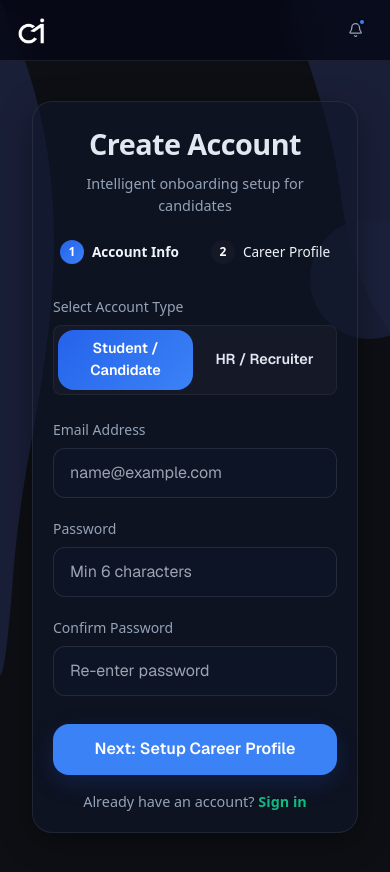
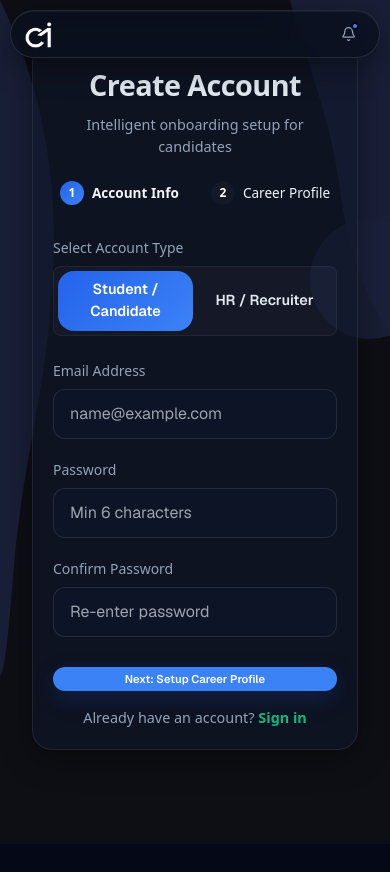
Before and after one commit to rakshak2005/CARRERIQ, a React (Vite) app in the folder frontend/: page /register in a window 390 px wide. After the commit the page ends 844 px from the top, so only its background shows below. Built offline with nearby package versions, Linux system fonts and the light colour scheme; no server answers.

Commit message:
mobile view changes

```diff
--- a/frontend/src/components/Header.tsx
+++ b/frontend/src/components/Header.tsx
@@ -1,4 +1,4 @@
-import React, { useState } from 'react';
+import React, { useState, useEffect } from 'react';
 import { useNavigate, useLocation } from 'react-router-dom';
 import { useAuth } from '../context/AuthContext';
 import { useTheme } from '../context/ThemeContext';
@@ -13,6 +13,15 @@ export const Header: React.FC = () => {
   const location = useLocation();
   const [showQuickActions, setShowQuickActions] = useState(false);
   const [showUserMenu, setShowUserMenu] = useState(false);
+  const [isMobile, setIsMobile] = useState(false);
+
+  useEffect(() => {
+    const handleResize = () => setIsMobile(window.innerWidth < 900);
+    handleResize();
+    window.addEventListener('resize', handleResize);
+    return () => window.removeEventListener('resize', handleResize);
+  }, []);
+
   const isDashboard = location.pathname === '/student-dashboard';
 
   // Hide the global dashboard header on the landing page
@@ -21,7 +30,32 @@ export const Header: React.FC = () => {
   }
 
   return (
-    <header className="sticky top-0 z-50" style={{ background: 'rgba(5, 8, 22, 0.8)', backdropFilter: 'blur(16px)', borderBottom: '1px solid rgba(255, 255, 255, 0.08)' }}>
+    <header
+      className="sticky top-0 z-50"
+      style={isMobile ? {
+        position: 'fixed',
+        top: '10px',
+        left: '10px',
+        right: '10px',
+        width: 'calc(100% - 20px)',
+        height: '48px',
+        zIndex: 1000,
+        background: 'rgba(10, 15, 30, 0.8)',
+        backdropFilter: 'blur(20px)',
+        WebkitBackdropFilter: 'blur(20px)',
+        border: '1px solid rgba(255, 255, 255, 0.1)',
+        borderRadius: '24px',
+        boxShadow: '0 8px 32px 0 rgba(0, 0, 0, 0.4), inset 0 1px 0 rgba(255, 255, 255, 0.05)',
+        transition: 'all 0.3s cubic-bezier(0.4, 0, 0.2, 1)'
+      } : {
+        position: 'sticky',
+        top: 0,
+        zIndex: 1000,
+        background: 'rgba(5, 8, 22, 0.8)',
+        backdropFilter: 'blur(16px)',
+        borderBottom: '1px solid rgba(255, 255, 255, 0.08)'
+      }}
+    >
       <div className="header-container" style={{ maxWidth: '1440px', margin: '0 auto', padding: '0.75rem 2rem', display: 'flex', alignItems: 'center', justifyContent: 'space-between' }}>
 
         {/* Left: Logo */}
@@ -123,6 +157,7 @@ export const Header: React.FC = () => {
           {isAuthenticated && user && (
             <>
               {/* Quick Actions Dropdown */}
+              {!isMobile && (
                 <div style={{ position: 'relative' }}>
                   <button
                     className="btn btn-primary"
@@ -160,6 +195,7 @@ export const Header: React.FC = () => {
                     )}
                   </AnimatePresence>
                 </div>
+              )}
 
               {/* User Avatar Dropdown */}
               <div style={{ position: 'relative' }}>
@@ -220,7 +256,15 @@ export const Header: React.FC = () => {
             display: none !important;
           }
           .header-container {
-            padding: 0.75rem 1rem !important;
+            padding: 0.25rem 0.75rem !important;
+            height: 100% !important;
+          }
+          .header-title {
+            font-size: 0.95rem !important;
+          }
+          .btn.btn-primary {
+            padding: 0.25rem 0.65rem !important;
+            font-size: 0.7rem !important;
           }
         }
       `}</style>
--- a/frontend/src/pages/StudentDashboard.tsx
+++ b/frontend/src/pages/StudentDashboard.tsx
@@ -835,7 +835,7 @@ export const StudentDashboard: React.FC = () => {
             grid-template-columns: 1fr !important;
           }
           .container {
-            padding: 1.5rem 1rem !important;
+            padding: 84px 1rem 1.5rem 1rem !important;
           }
           .resume-analysis-grid {
             grid-template-columns: 1fr !important;
@@ -848,10 +848,10 @@ export const StudentDashboard: React.FC = () => {
         }
         @media (max-width: 480px) {
           .container {
+            padding: 80px 0.75rem 1rem 0.75rem !important;
+          }
+          .glass-card {
             padding: 1rem !important;
-          }
-          .glass-card {
-            padding: 1.25rem !important;
           }
         }
       `}</style>
@@ -877,30 +877,25 @@ export const StudentDashboard: React.FC = () => {
 
           {/* HERO SECTION */}
           <section id="dashboard" style={{ paddingTop: '0.5rem' }}>
+            {isMobile && <div style={{ height: '20px', width: '100%' }} />}
+            {!isMobile && (
               <div className="dashboard-header-flex" style={{ display: 'flex', justifyContent: 'space-between', alignItems: 'flex-start', marginBottom: '1rem' }}>
                 <div>
-                <h1 style={{ fontSize: '1.8rem', fontWeight: 800, marginBottom: '0.25rem', color: '#fff' }}>
+                  <h1 className="welcome-title-gradient" style={{ fontSize: '1.8rem', fontWeight: 800, marginBottom: '0.25rem' }}>
                     Welcome back, {fullName || 'Student'}
                   </h1>
                   <div style={{ display: 'flex', alignItems: 'center', gap: '0.75rem', flexWrap: 'wrap' }}>
-                  <span className="badge badge-primary" style={{ padding: '0.3rem 0.8rem', fontSize: '0.8rem', whiteSpace: 'nowrap' }}>{targetRole || 'Target Role'}</span>
+                    <span className="badge badge-primary" style={{ padding: '0.35rem 0.85rem', fontSize: '0.8rem', whiteSpace: 'nowrap', background: 'linear-gradient(90deg, rgba(59, 130, 246, 0.15) 0%, rgba(139, 92, 246, 0.15) 100%)', color: '#60a5fa', border: '1px solid rgba(59, 130, 246, 0.3)', borderRadius: '20px' }}>{targetRole || 'Target Role'}</span>
                     <span style={{ color: '#94a3b8', fontSize: '0.85rem' }}>Here is your career readiness overview</span>
                   </div>
                 </div>
-              <div className="dashboard-header-buttons" style={{ display: 'flex', gap: '0.75rem', alignItems: 'center', width: isMobile ? '100%' : 'auto' }}>
-                {!isMobile ? (
-                  <>
+                <div className="dashboard-header-buttons" style={{ display: 'flex', gap: '0.75rem', alignItems: 'center' }}>
                   <button className="btn-ghost-premium" onClick={() => document.getElementById('roadmap')?.scrollIntoView({ behavior: 'smooth' })} style={{ height: '36px', display: 'inline-flex', alignItems: 'center', justifyContent: 'center', padding: '0 1.25rem', margin: 0, fontSize: '0.8rem' }}>View Roadmap</button>
                   <button className="btn-ghost-premium" onClick={() => window.print()} style={{ height: '36px', display: 'inline-flex', alignItems: 'center', justifyContent: 'center', padding: '0 1.25rem', margin: 0, fontSize: '0.8rem' }}>Export Report</button>
                   <button className="btn-cta-premium" onClick={handleDownloadCertificate} style={{ height: '36px', display: 'inline-flex', alignItems: 'center', justifyContent: 'center', padding: '0 1.25rem', margin: 0, fontSize: '0.8rem' }}>Download Certificate</button>
-                  </>
-                ) : (
-                  <button className="btn-cta-premium" onClick={handleDownloadCertificate} style={{ width: '100%', height: '40px', display: 'flex', alignItems: 'center', justifyContent: 'center', fontSize: '0.85rem', fontWeight: 700, borderRadius: '10px' }}>
-                    Download Certificate
-                  </button>
-                )}
-              </div>
-            </div>
+                </div>
+              </div>
+            )}
 
             <div className="dashboard-hero-grid" style={{ display: 'grid', gridTemplateColumns: '1fr 1fr', gap: '1rem' }}>
 
@@ -959,8 +954,35 @@ export const StudentDashboard: React.FC = () => {
                     <div style={{ position: 'absolute', bottom: '-10%', right: '-10%', width: '150px', height: '150px', background: 'rgba(56, 189, 248, 0.15)', filter: 'blur(55px)', borderRadius: '50%', pointerEvents: 'none' }} />
 
                     {/* Header */}
-                    <div style={{ display: 'flex', justifyContent: 'space-between', alignItems: 'flex-start', width: '100%', zIndex: 1, flexWrap: 'wrap', gap: '0.75rem' }}>
-                      <div>
+                    {isMobile && (
+                      <div style={{ zIndex: 1, marginBottom: '1.25rem', width: '100%', display: 'flex', flexDirection: 'column', alignItems: 'center', textAlign: 'center', animation: 'fadeInHero 0.8s ease-out forwards' }}>
+                        <div style={{ fontSize: '0.8rem', fontWeight: 500, color: '#94a3b8', textTransform: 'uppercase', letterSpacing: '0.05em', marginBottom: '0.2rem' }}>Welcome back 👋</div>
+                        <h2 className="welcome-title-gradient" style={{ fontSize: '1.6rem', fontWeight: 800, margin: 0, lineHeight: 1.25 }}>
+                          {fullName || 'Student'}
+                        </h2>
+                        <div style={{ display: 'flex', justifyContent: 'center', marginTop: '0.5rem' }}>
+                          <span style={{
+                            display: 'inline-flex',
+                            alignItems: 'center',
+                            gap: '0.4rem',
+                            padding: '0.3rem 0.75rem',
+                            background: 'rgba(255, 255, 255, 0.03)',
+                            border: '1px solid rgba(255, 255, 255, 0.08)',
+                            borderRadius: '20px',
+                            color: '#60a5fa',
+                            fontSize: '0.75rem',
+                            fontWeight: 600,
+                            backdropFilter: 'blur(10px)',
+                            whiteSpace: 'nowrap'
+                          }}>
+                            💼 {targetRole || 'Full Stack Developer'}
+                          </span>
+                        </div>
+                        <div style={{ height: '1px', background: 'rgba(255,255,255,0.08)', margin: '1rem 0 0.5rem 0', width: '100%' }} />
+                      </div>
+                    )}
+                    <div style={{ display: 'flex', justifyContent: isMobile ? 'center' : 'space-between', alignItems: isMobile ? 'center' : 'flex-start', textAlign: isMobile ? 'center' : 'left', width: '100%', zIndex: 1, flexWrap: 'wrap', gap: '0.75rem', flexDirection: isMobile ? 'column' : 'row' }}>
+                      <div style={{ display: 'flex', flexDirection: 'column', alignItems: isMobile ? 'center' : 'flex-start' }}>
                         <h2 style={{ fontSize: '1.25rem', fontWeight: 800, color: '#fff', margin: 0, letterSpacing: '-0.02em' }}>Career Readiness</h2>
                         <span style={{ fontSize: '0.8rem', color: '#94a3b8', fontWeight: 500 }}>Industry Readiness Assessment</span>
                       </div>
@@ -971,14 +993,14 @@ export const StudentDashboard: React.FC = () => {
                     </div>
 
                     {/* Center Section: Circular Progress and Score */}
-                    <div style={{ display: 'flex', alignItems: 'center', gap: '2rem', margin: '1.25rem 0', zIndex: 1, flexWrap: 'wrap' }}>
+                    <div className="assessment-score-container" style={{ display: 'flex', alignItems: 'center', justifyContent: isMobile ? 'center' : 'flex-start', flexDirection: isMobile ? 'column' : 'row', gap: '2rem', margin: '1.25rem 0', zIndex: 1, flexWrap: 'wrap', width: '100%' }}>
                       {/* Premium Radial Progress */}
-                      <div style={{ position: 'relative', width: '140px', height: '140px', display: 'flex', alignItems: 'center', justifyContent: 'center', flexShrink: 0 }}>
+                      <div className="premium-circular-progress" style={{ position: 'relative', width: '140px', height: '140px', display: 'flex', alignItems: 'center', justifyContent: 'center', flexShrink: 0 }}>
                         {/* Glow Layer */}
                         <div style={{ position: 'absolute', width: '130px', height: '130px', borderRadius: '50%', background: 'radial-gradient(circle, rgba(99, 102, 241, 0.08) 0%, transparent 70%)', filter: 'blur(5px)' }} />
                         <svg width="140" height="140" viewBox="0 0 140 140" style={{ transform: 'rotate(-90deg)', filter: 'drop-shadow(0 0 6px rgba(59, 130, 246, 0.2))' }}>
                           <circle cx="70" cy="70" r="62" fill="none" stroke="rgba(255,255,255,0.03)" strokeWidth="8" />
-                          <circle cx="70" cy="70" r="62" fill="none" stroke="url(#premiumScoreGrad)" strokeWidth="8" strokeDasharray="389" strokeDashoffset={389 - (389 * roundedScore) / 100} style={{ transition: 'stroke-dashoffset 1.5s ease-out' }} strokeLinecap="round" />
+                          <circle className="score-ring-animate" cx="70" cy="70" r="62" fill="none" stroke="url(#premiumScoreGrad)" strokeWidth="8" strokeDasharray="389" strokeDashoffset={389 - (389 * roundedScore) / 100} style={{ transition: 'stroke-dashoffset 1.5s ease-out' }} strokeLinecap="round" />
                           <defs>
                             <linearGradient id="premiumScoreGrad" x1="0%" y1="0%" x2="100%" y2="100%">
                               <stop offset="0%" stopColor="#3b82f6" />
@@ -989,14 +1011,14 @@ export const StudentDashboard: React.FC = () => {
                         </svg>
                         <div style={{ position: 'absolute', textAlign: 'center', display: 'flex', flexDirection: 'column' }}>
                           <div style={{ display: 'flex', alignItems: 'baseline', justifyContent: 'center' }}>
-                            <span style={{ fontSize: '2.5rem', fontWeight: 900, color: '#fff', lineHeight: 1, letterSpacing: '-0.03em' }}>{roundedScore}</span>
+                            <span className="score-text-inner" style={{ fontSize: '2.5rem', fontWeight: 900, color: '#fff', lineHeight: 1, letterSpacing: '-0.03em' }}>{roundedScore}</span>
                             <span style={{ fontSize: '0.85rem', color: '#64748b', marginLeft: '0.1rem', fontWeight: 600 }}>/100</span>
                           </div>
                         </div>
                       </div>
 
                       {/* Info Panel Right */}
-                      <div style={{ display: 'flex', flexDirection: 'column', gap: '0.75rem', flex: 1, minWidth: '150px' }}>
+                      <div style={{ display: 'flex', flexDirection: 'column', gap: '0.75rem', flex: isMobile ? 'none' : 1, minWidth: '150px', alignItems: isMobile ? 'center' : 'flex-start', textAlign: isMobile ? 'center' : 'left' }}>
                         <div>
                           <div style={{ fontSize: '0.7rem', color: '#64748b', textTransform: 'uppercase', letterSpacing: '0.05em', marginBottom: '0.25rem', fontWeight: 600 }}>Current Standing</div>
                           <div style={{
@@ -1136,6 +1158,15 @@ export const StudentDashboard: React.FC = () => {
                           📈 <strong style={{ color: '#fff' }}>{potentialScore}+</strong> (with tips)
                         </span>
                       </div>
+                      {isMobile && (
+                        <button
+                          className="btn-cta-premium"
+                          onClick={handleDownloadCertificate}
+                          style={{ width: '100%', height: '40px', display: 'flex', alignItems: 'center', justifyContent: 'center', fontSize: '0.85rem', fontWeight: 700, borderRadius: '10px', marginTop: '1.25rem' }}
+                        >
+                          Download Certificate
+                        </button>
+                      )}
                     </div>
                   </div>
                 );
@@ -1461,6 +1492,8 @@ export const StudentDashboard: React.FC = () => {
                     padding: '1.25rem',
                     display: 'flex',
                     flexDirection: 'column',
+                    alignItems: isMobile ? 'center' : 'flex-start',
+                    textAlign: isMobile ? 'center' : 'left',
                     gap: '0.4rem',
                     boxShadow: 'inset 0 1px 0 rgba(255, 255, 255, 0.02)',
                     transition: 'transform 0.2s, border-color 0.2s, box-shadow 0.2s'
@@ -1476,10 +1509,10 @@ export const StudentDashboard: React.FC = () => {
                       e.currentTarget.style.borderColor = 'rgba(255, 255, 255, 0.05)';
                       e.currentTarget.style.boxShadow = 'none';
                     }}>
-                    <div style={{ display: 'flex', alignItems: 'center', gap: '0.5rem', color: '#94a3b8', fontSize: '0.8rem', fontWeight: 600 }}>
+                    <div style={{ display: 'flex', alignItems: 'center', justifyContent: isMobile ? 'center' : 'flex-start', gap: '0.5rem', color: '#94a3b8', fontSize: '0.8rem', fontWeight: 600, width: '100%' }}>
                       <span style={{ fontSize: '1rem' }}>{stat.icon}</span> {stat.label}
                     </div>
-                    <div style={{ fontSize: '1.8rem', fontWeight: 900, color: '#fff', letterSpacing: '-0.02em', marginTop: '0.1rem' }}>{stat.value}</div>
+                    <div style={{ fontSize: '1.8rem', fontWeight: 900, color: '#fff', letterSpacing: '-0.02em', marginTop: '0.1rem', width: '100%', textAlign: isMobile ? 'center' : 'left' }}>{stat.value}</div>
                   </div>
                 ))}
               </div>
```
Lines whose indentation alone changed are shown as unchanged.
